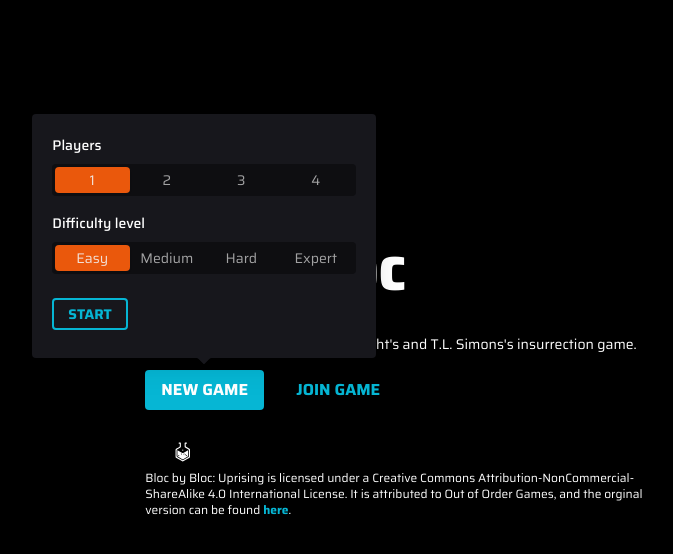
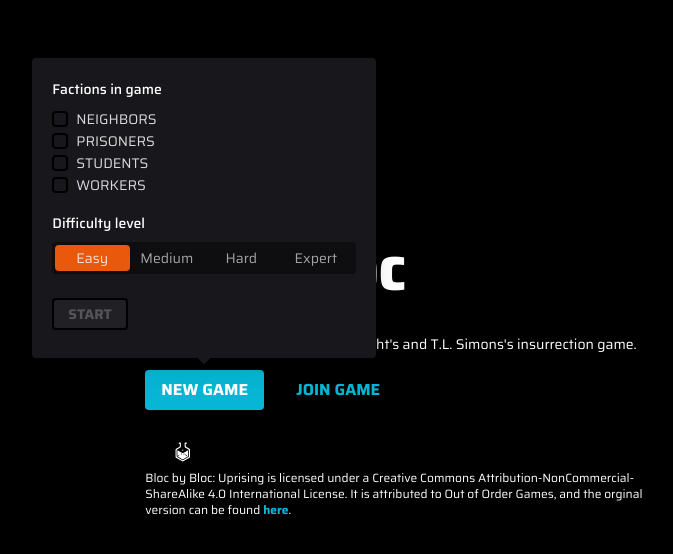
Before and after one commit to raphaelaleixo/bloc-by-bloc, a Next.js app: page / in a window 1280 px wide. Both pictures are taken after a click on the button "NEW GAME". Shown: the top 554 px of the page, without its empty margins (233-906 px from the left). Built offline with nearby package versions, Linux system fonts and the light colour scheme; some icons are missing; a web font is replaced by a local one.

Commit message:
Add Block as a class, number of players selection

```diff
--- /dev/null
+++ b/classes/Block.ts
@@ -0,0 +1,15 @@
+let id: number = 0;
+export default class Block {
+  districtId: number;
+
+  id: number;
+
+  constructor(districtId: number) {
+    this.districtId = districtId;
+    this.id = id++;
+  }
+
+  moveBlock(districtCode: number) {
+    this.districtId = districtCode;
+  }
+}
--- a/classes/Entity.ts
+++ b/classes/Entity.ts
@@ -1,5 +1,5 @@
 import { Type, instanceToInstance, instanceToPlain } from 'class-transformer';
-import { Block } from '../utils/constants';
+import Block from './Block';
 
 export default class Entity {
   blockCount: number;
--- a/classes/Game.ts
+++ b/classes/Game.ts
@@ -1,8 +1,8 @@
 import { instanceToInstance } from 'class-transformer';
-import { GameStates } from '../utils/constants';
+import { Faction, GameStates } from '../utils/constants';
 
 export default class Game {
-  players: number;
+  players: Faction[];
 
   difficulty: number;
 
@@ -10,7 +10,7 @@
 
   state: GameStates = GameStates.Setup;
 
-  constructor(players: number, difficulty: number, room: string) {
+  constructor(players: Faction[], difficulty: number, room: string) {
     this.players = players;
     this.difficulty = difficulty;
     this.room = room;
--- a/classes/PoliceVan.ts
+++ b/classes/PoliceVan.ts
@@ -1,4 +1,4 @@
-import { Block } from '../utils/constants';
+import Block from './Block';
 
 class PoliceVan extends Block {
   hits: number = 0;
--- a/components/app/main/newGame.tsx
+++ b/components/app/main/newGame.tsx
@@ -1,61 +1,65 @@
-import { Button, Segmented } from 'antd';
+import { Button, Checkbox, Segmented } from 'antd';
 import { useState } from 'react';
 import Game from '../../../classes/Game';
 import { createRoomId } from '../../../utils/randomizers';
+import { Faction } from '../../../utils/constants';
 
-const options = [{
-  label: 'Players',
-  value: [1, 2, 3, 4],
+const NewGameOptions: React.FC<{ createGame(game: Game): void }> = ({
+  createGame,
+}) => {
+  const [playersInGame, setPlayersInGame] = useState<Faction[]>([]);
+  const [difficulty, setDifficulty] = useState<number>(1);
+  const roomId = createRoomId();
+
+  return (
+    <div className="flex flex-col gap-4 w-80 p-2 pb-4 items-start">
+      <div className="flex flex-col gap-2 normal-case w-full">
+        <label className="text-white font-medium">Factions in game</label>
+        <Checkbox.Group
+          className="flex flex-col"
+          onChange={(checkedValues) => setPlayersInGame(checkedValues as Faction[])}
+          options={[
+            Faction.Neighbors,
+            Faction.Prisoners,
+            Faction.Students,
+            Faction.Workers,
+          ]}
+        />
+      </div>
+      <div className="flex flex-col gap-2 normal-case w-full">
+        <label className="text-white font-medium">Difficulty level</label>
+        <Segmented
+          block
+          options={[
+            {
+              label: 'Easy',
+              value: 1,
             },
             {
-  label: 'Difficulty level',
-  value: [{
-    label: 'Easy',
-    value: 1,
-  }, {
               label: 'Medium',
               value: 2,
             },
             {
               label: 'Hard',
               value: 3,
-  }, {
+            },
+            {
               label: 'Expert',
               value: 4,
-  }],
             },
-];
-
-const NewGameOptions: React.FC<{ createGame(game: Game): void }> = ({ createGame }) => {
-  const [playerNumber, setPlayerNumber] = useState<number>(1);
-  const [difficulty, setDifficulty] = useState<number>(1);
-  const roomId = createRoomId();
-
-  return (
-        <div className="flex flex-col gap-4 w-80 p-2 pb-4 items-start">
-            {
-                options.map((option) => (
-                    <div key={option.label} className="flex flex-col gap-2 normal-case w-full">
-                        <label className="text-white font-medium">
-                            {option.label}
-                        </label>
-                        <Segmented
-                            block
-                            options={option.value}
-                            value={option.label === 'Players' ? playerNumber : difficulty}
+          ]}
+          value={difficulty}
           onChange={(value) => {
-                              // eslint-disable-next-line @typescript-eslint/no-unused-expressions
-                              option.label === 'Players' ? setPlayerNumber(value as number) : setDifficulty(value as number);
+            setDifficulty(value as number);
           }}
         />
       </div>
-                ))
-            }
       <Button
         ghost
+        disabled={playersInGame.length < 2}
         type="primary"
         className="uppercase mt-2"
-                onClick={() => createGame(new Game(playerNumber, difficulty, roomId))}
+        onClick={() => createGame(new Game(playersInGame, difficulty, roomId))}
       >
         Start
       </Button>
--- a/components/game/player/factionMap.tsx
+++ b/components/game/player/factionMap.tsx
@@ -2,7 +2,8 @@
 import City, { DistrictCoordinate } from '../../../classes/City';
 import Player from '../../../classes/Player';
 import Occupation from '../../../classes/Occupation';
-import { Block, TailwindProperty } from '../../../utils/constants';
+import { TailwindProperty } from '../../../utils/constants';
+import Block from '../../../classes/Block';
 import getColor from '../../../utils/getColor';
 import BlockPiece from '../board/block';
 import { getObjectsInDistrict } from '../../../utils/getObjectsInDistricts';
@@ -14,34 +15,48 @@
   paddingAmmountY: number = 0,
 ) => {
   const coordinates = city.getDistrictCoordinates();
-  const targetCoordinates: DistrictCoordinate = coordinates
-    .find((coordinate) => coordinate.id === item.districtId);
+  const targetCoordinates: DistrictCoordinate = coordinates.find(
+    (coordinate) => coordinate.id === item.districtId,
+  );
   return {
     left: targetCoordinates.x,
     top: targetCoordinates.y,
-    x: (140 * targetCoordinates.x) + paddingAmmountX,
-    y: (140 * targetCoordinates.y) + paddingAmmountY,
+    x: 140 * targetCoordinates.x + paddingAmmountX,
+    y: 140 * targetCoordinates.y + paddingAmmountY,
   };
 };
 
-const coordinateAdjustments = [{ x: 0, y: 0 }, { x: 30, y: 0 }, { x: 0, y: 30 }, { x: 30, y: 30 }];
+const coordinateAdjustments = [
+  { x: 0, y: 0 },
+  { x: 30, y: 0 },
+  { x: 0, y: 30 },
+  { x: 30, y: 30 },
+];
 
-const FactionMap: React.FC<{ city: City, player: Player }> = ({ city, player }) => {
+const FactionMap: React.FC<{ city: City; player: Player }> = ({
+  city,
+  player,
+}) => {
   const color = getColor(player.faction, TailwindProperty.Background);
   return (
     <>
       {player.occupations.map((occupation) => {
         if (occupation.active) {
           const coordinates = getPlayerItemCoordinate(occupation, city);
-                const rotation = city.cityBlocks.flat()
-                  .find((block) => block.tile.id === occupation.districtId)?.tile.rotation;
+          const rotation = city.cityBlocks
+            .flat()
+            .find((block) => block.tile.id === occupation.districtId)
+            ?.tile.rotation;
           return (
-                        <div key={occupation.id} className="w-[133px] h-[133px] absolute pointer-events-none"
+            <div
+              key={occupation.id}
+              className="w-[133px] h-[133px] absolute pointer-events-none"
               style={{
                 top: coordinates.y + 2 * coordinates.top,
                 left: coordinates.x + 2 * coordinates.left,
                 rotate: `${rotation}deg`,
-                            }}>
+              }}
+            >
               <div
                 className={`${color} rounded-full absolute w-1/4 h-1/4 top-[8%] right-[8%] shadow-md border-2 border-black flex items-center justify-center`}
               >
@@ -51,13 +66,12 @@
           );
         }
         return false;
-            })
-            }
-            {
-                player.blocks.map((block) => {
+      })}
+      {player.blocks.map((block) => {
         const { x, y } = getPlayerItemCoordinate(block, city, 70, 70);
-                  const numberOfBlocks = getObjectsInDistrict(block.districtId, { player })
-                    .blocks.length;
+        const numberOfBlocks = getObjectsInDistrict(block.districtId, {
+          player,
+        }).blocks.length;
         return (
           <BlockPiece
             key={block.id}
@@ -67,8 +81,7 @@
             y={y + coordinateAdjustments[player.playerNumber].y}
           />
         );
-                })
-            }
+      })}
     </>
   );
 };
--- a/components/game/police/policeBlocksMap.tsx
+++ b/components/game/police/policeBlocksMap.tsx
@@ -1,7 +1,8 @@
 import { useMemo } from 'react';
 import City, { DistrictCoordinate } from '../../../classes/City';
 import Police from '../../../classes/Police';
-import { PoliceBlockMap, Block } from '../../../utils/constants';
+import { PoliceBlockMap } from '../../../utils/constants';
+import Block from '../../../classes/Block';
 import PoliceVan from './policeVan';
 import BlockPiece from '../board/block';
 
@@ -12,15 +13,19 @@
   paddingAmmountY: number = 20,
 ) => {
   const coordinates = city.getDistrictCoordinates();
-  const targetCoordinates: DistrictCoordinate = coordinates
-    .find((coordinate) => coordinate.id === block.districtId);
+  const targetCoordinates: DistrictCoordinate = coordinates.find(
+    (coordinate) => coordinate.id === block.districtId,
+  );
   return {
-    x: (140 * targetCoordinates.x) + paddingAmmountX,
-    y: (140 * targetCoordinates.y) + paddingAmmountY,
+    x: 140 * targetCoordinates.x + paddingAmmountX,
+    y: 140 * targetCoordinates.y + paddingAmmountY,
   };
 };
 
-const PoliceBlocksMap: React.FC<{ city: City, police: Police }> = ({ city, police }) => {
+const PoliceBlocksMap: React.FC<{ city: City; police: Police }> = ({
+  city,
+  police,
+}) => {
   const blocksOnDistrict: PoliceBlockMap = useMemo(
     () => police?.getPoliceBlocksByDistrict(),
     [police],
@@ -28,25 +33,26 @@
 
   return (
     <div className="absolute w-full h-full top-0 right-0 pointer-events-none">
-            {
-                police?.blocks.map((block) => {
+      {police?.blocks.map((block) => {
         const { x, y } = getPoliceBlockCoordinate(block, city);
         const numberOfBlocks = blocksOnDistrict[block.districtId].policeBlocks;
         return (
-                        <BlockPiece key={block.id} numberOfBlocks={numberOfBlocks} x={x} y={y} />
+          <BlockPiece
+            key={block.id}
+            numberOfBlocks={numberOfBlocks}
+            x={x}
+            y={y}
+          />
         );
-                })
-            }
-            {
-                police?.vans.map((van) => {
+      })}
+      {police?.vans.map((van) => {
         const { x, y } = getPoliceBlockCoordinate(van, city, 10, 40);
         return (
           <div key={van.id} className="absolute" style={{ top: y, left: x }}>
             <PoliceVan />
           </div>
         );
-                })
-            }
+      })}
     </div>
   );
 };
--- a/utils/constants.ts
+++ b/utils/constants.ts
@@ -5,22 +5,6 @@
   Prisoners = 'PRISONERS',
 }
 export type Code = 'A' | 'B' | 'C';
-
-let id: number = 0;
-export class Block {
-  districtId: number;
-
-  id: number;
-
-  constructor(districtId: number) {
-    this.districtId = districtId;
-    this.id = id++;
-  }
-
-  moveBlock(districtCode: number) {
-    this.districtId = districtCode;
-  }
-}
 
 export enum TailwindProperty {
   Text,
```
Also changed, not shown: utils/getObjectsInDistricts.ts (+30 -16 lines), utils/getPoliceBlockMoviments.ts (+22 -11 lines). Lines whose indentation alone changed are shown as unchanged.
